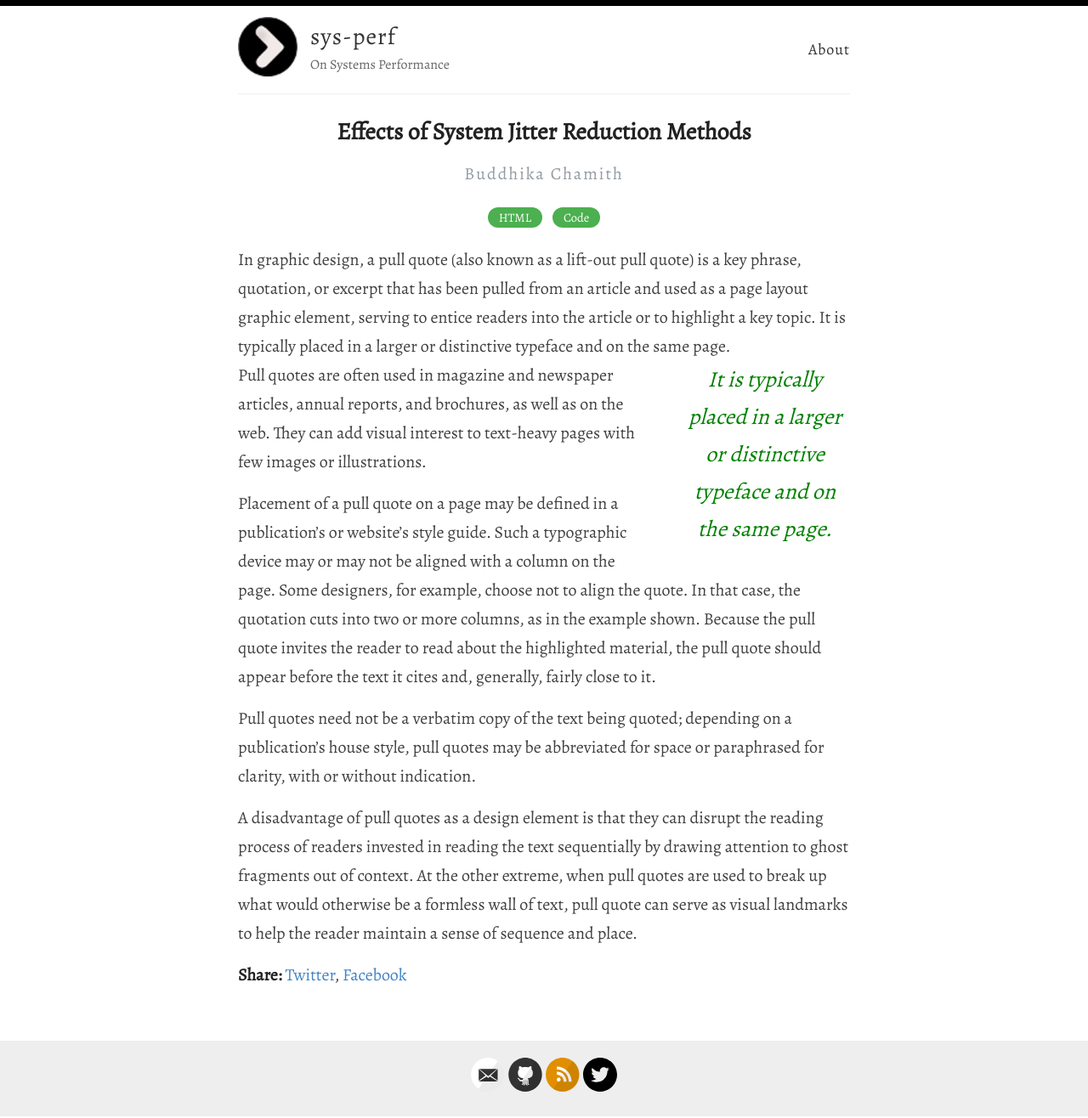
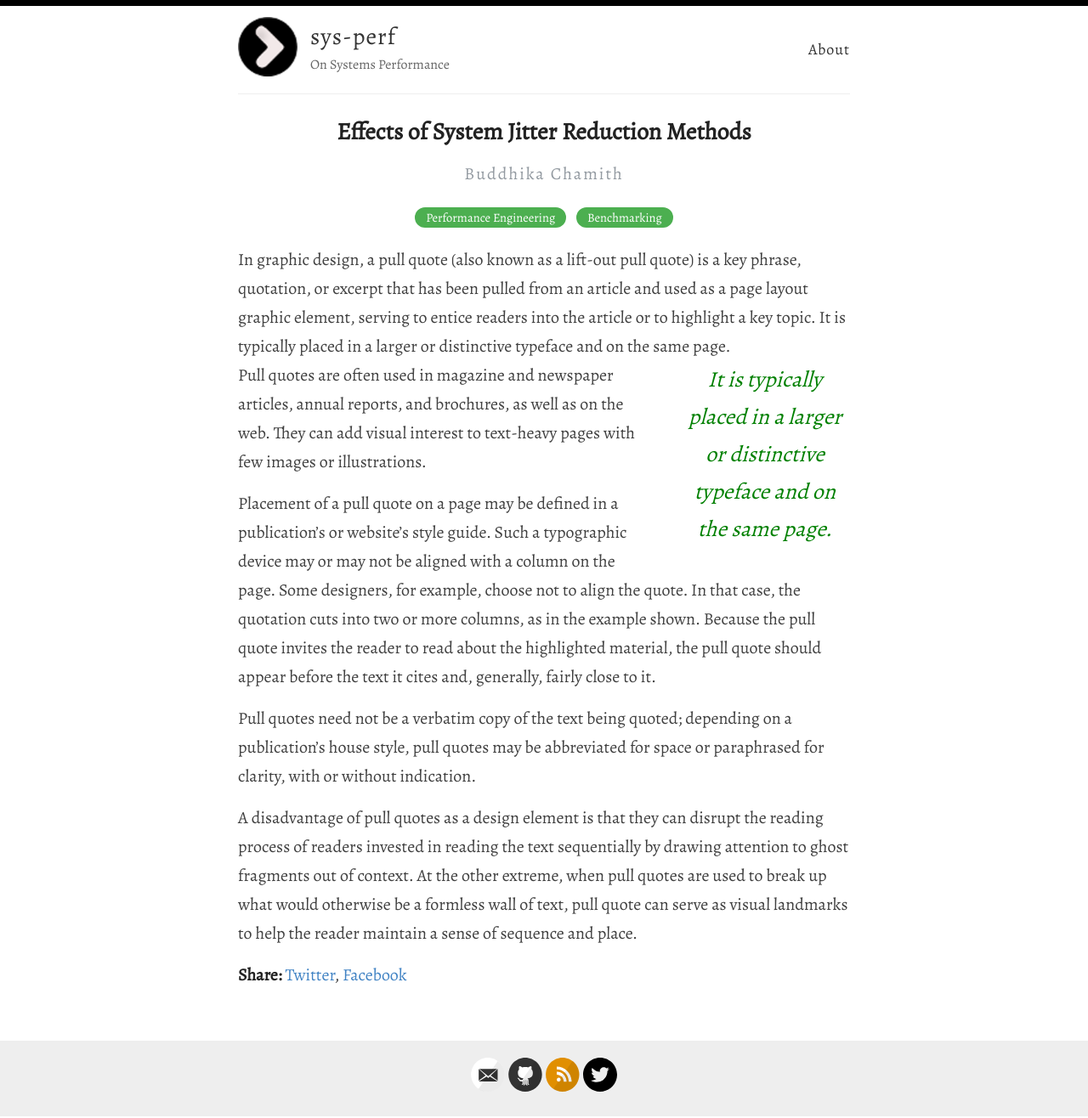
Before and after one commit to chamibuddhika/chamibuddhika.github.io, a Jekyll site: the page built from _posts/2019-12-11-pullquotes.md, in a window 1280 px wide. Shown: the whole page at 85% size. Built offline with Jekyll 4.4.1, drawn with Linux system fonts in a browser that asks for light colours.

Commit message:
Update post tags

```diff
--- a/_posts/2019-12-11-pullquotes.md
+++ b/_posts/2019-12-11-pullquotes.md
@@ -1,7 +1,7 @@
 ---
 layout: post
 title: Effects of System Jitter Reduction Methods
-categories: [HTML,Code]
+categories: [Performance Engineering, Benchmarking]
 excerpt: In graphic design, a pull quote (also known as a lift-out pull quote) is a key phrase, quotation, or excerpt that has been pulled from an article and used as a page layout graphic element, serving to entice readers into the article or to highlight a key topic.
 ---
 
```
